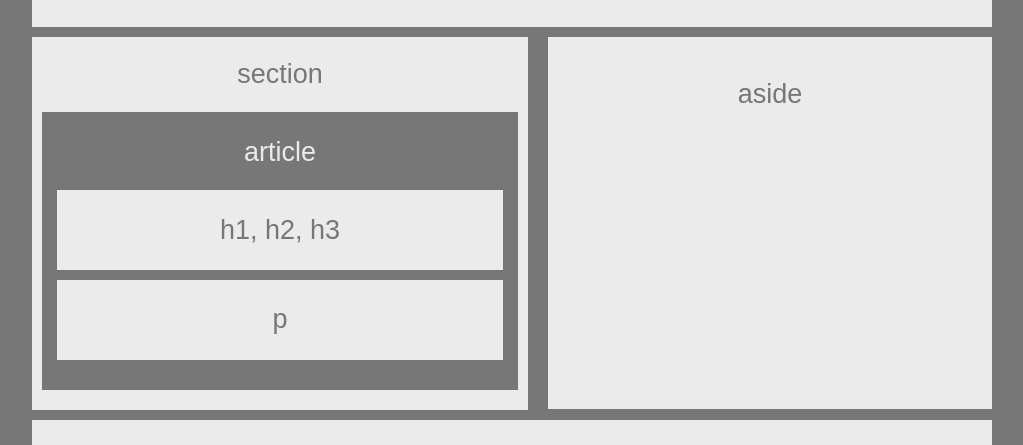
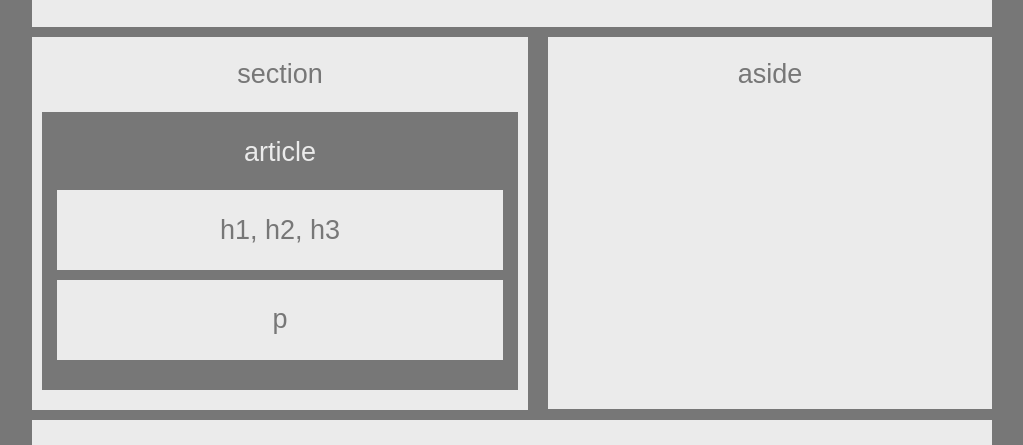
Before and after one commit to Mvcampbell3/HW-Wireframe, a plain HTML site: page index.html in a window 1280 px wide. Shown: the part 165-610 px from the top of the page, without its empty margins (128-1151 px from the left). Drawn offline with Linux system fonts and the light colour scheme.

Commit message:
fixed the padding for aside

```diff
--- a/style.css
+++ b/style.css
@@ -46,7 +46,7 @@
 aside{
     float: right;
     width: 444px;
-    padding: 20px 0 277px 0;
+    padding: 0 0 296.5px 0;
 }
 
 header, nav, footer{
```
